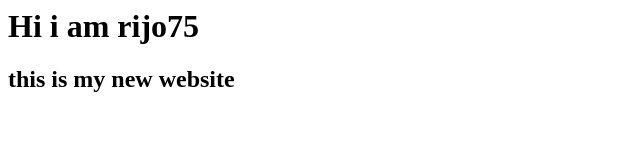
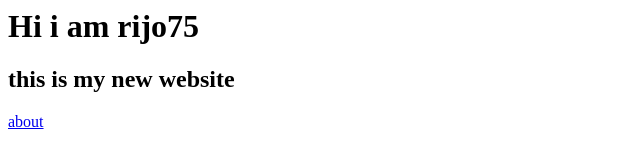
Before and after one commit to rijo75/rijo75.github.io, a plain HTML site: page index.html in a window 1280 px wide. Shown: the full height of the page, 0-640 px from the left. Drawn offline with Linux system fonts and the light colour scheme.

Commit message:
Update index.html

```diff
--- a/index.html
+++ b/index.html
@@ -5,6 +5,7 @@
 <body>
 <h1>Hi i am rijo75</h1>
 <h2>this is my new website</h2>
+<a href='about.html'>about</a>
 </body>
 
 </html>
```
